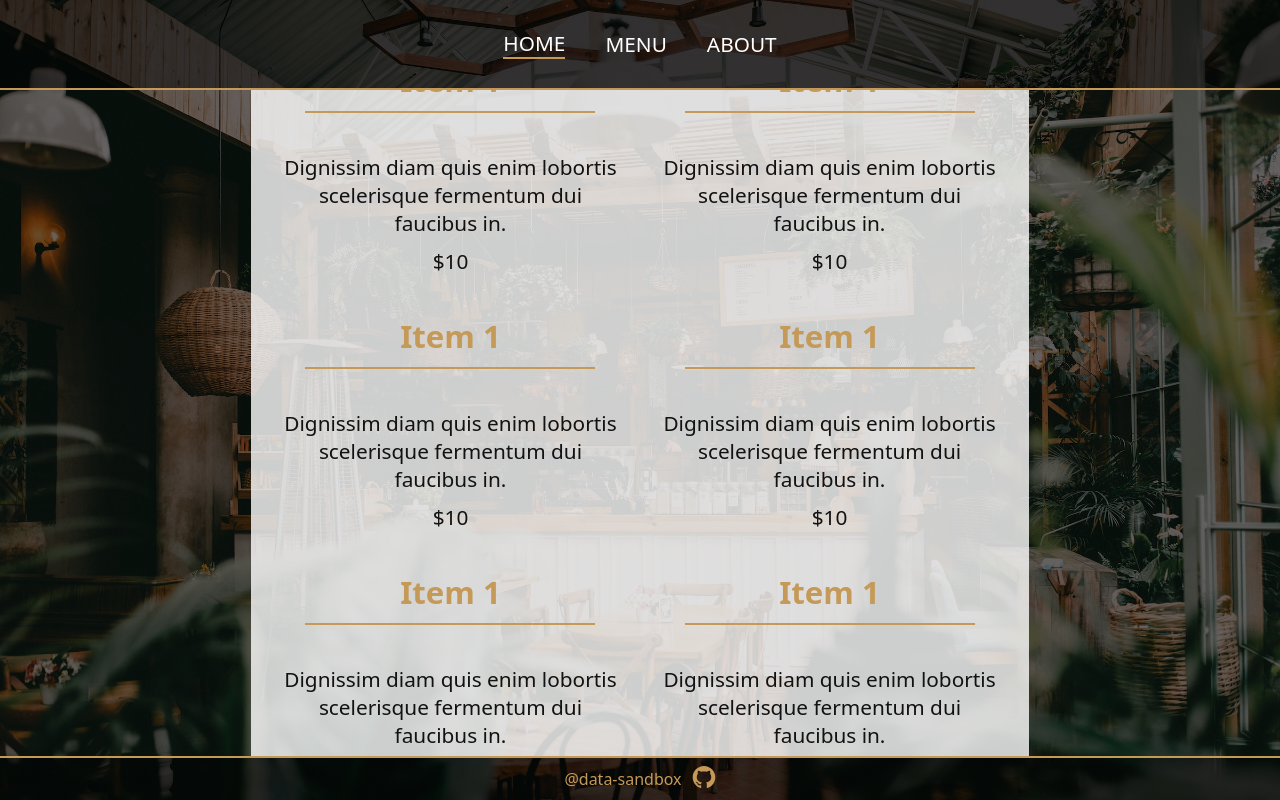
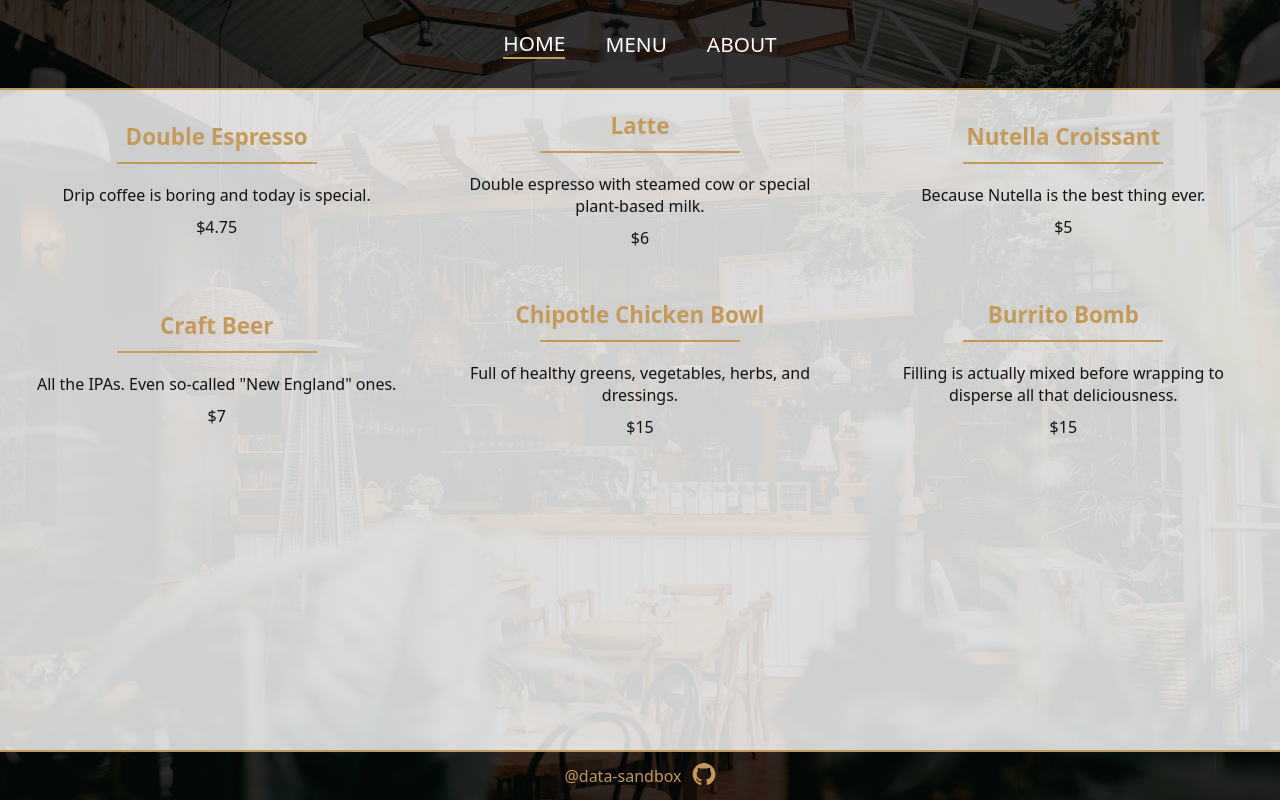
Before and after one commit to data-sandbox/restaurant, a website built with webpack: page dist/index.html in a window 1280 px wide. Both pictures are taken after a click on the button "Menu". Built offline with nearby package versions, Linux system fonts and the light colour scheme.

Commit message:
Add menu content. Fix menu scroll

```diff
--- a/src/menu.js
+++ b/src/menu.js
@@ -2,9 +2,12 @@ function createMenu() {
   const menu = document.createElement('div');
   menu.classList.add('menu');
 
-  for (let i = 0; i < 6; i++) {
-    menu.appendChild(createMenuItem('Item 1', 'Dignissim diam quis enim lobortis scelerisque fermentum dui faucibus in.', '$10'));
-  }
+  menu.appendChild(createMenuItem('Double Espresso', 'Drip coffee is boring and today is special.', '$4.75'));
+  menu.appendChild(createMenuItem('Latte', 'Double espresso with steamed cow or special plant-based milk.', '$6'));
+  menu.appendChild(createMenuItem('Nutella Croissant', 'Because Nutella is the best thing ever.', '$5'));
+  menu.appendChild(createMenuItem('Craft Beer', 'All the IPAs. Even so-called "New England" ones.', '$7'));
+  menu.appendChild(createMenuItem('Chipotle Chicken Bowl', 'Full of healthy greens, vegetables, herbs, and dressings.', '$15'));
+  menu.appendChild(createMenuItem('Burrito Bomb', 'Filling is actually mixed before wrapping to disperse all that deliciousness.', '$15'));
 
   return menu;
 }
--- a/src/style.css
+++ b/src/style.css
@@ -114,11 +114,15 @@ main {
 
 main .menu {
   background: rgba(255, 255, 255, 0.8);
+  width: 100%;
   display: grid;
-  grid-template-columns: repeat(auto-fit, minmax(250px, 1fr));
+  grid-template-columns: repeat(auto-fit, minmax(270px, 1fr));
+  grid-template-rows: auto;
+  align-content: start;
   padding: 20px 30px;
-  gap: 40px;
+  gap: 50px;
   color: var(--gray-dark);
+  overflow: auto;
 }
 
 .menu h2 {
@@ -131,6 +135,27 @@ main .menu {
   gap: 10px;
   justify-content: space-between;
   align-items: center;
+}
+
+.menu-item h2 {
+  font-size: 1.4rem;
+}
+
+.menu-item p {
+  font-size: 1rem;
+}
+
+.menu-item hr {
+  width: 200px;
+  margin-bottom: 10px;
+}
+
+main .about {
+  overflow: auto;
+}
+
+main .about p {
+  padding: 0 20px;
 }
 
 .btn-menu {
```
Also changed, not shown: dist/main.js.
